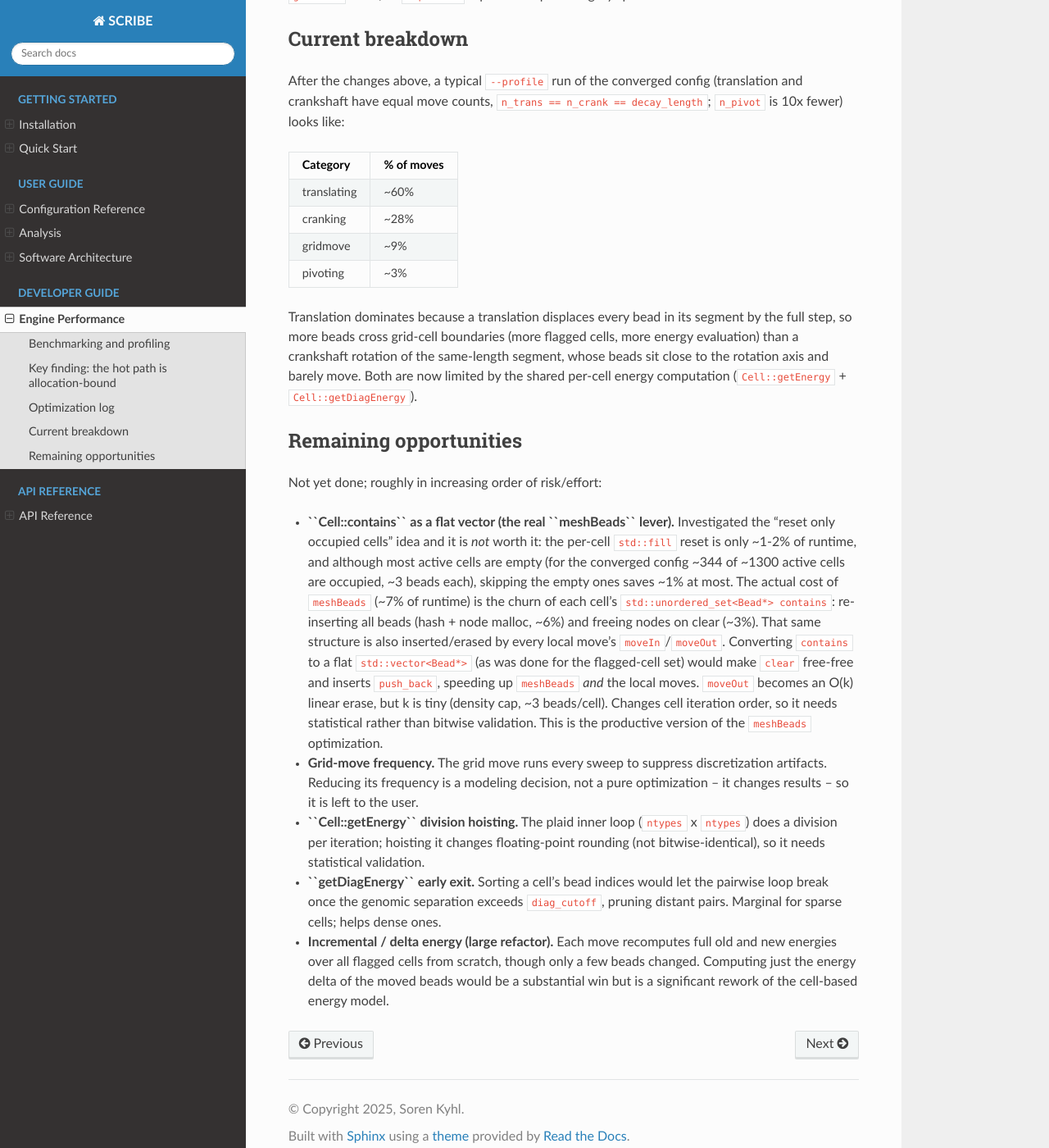
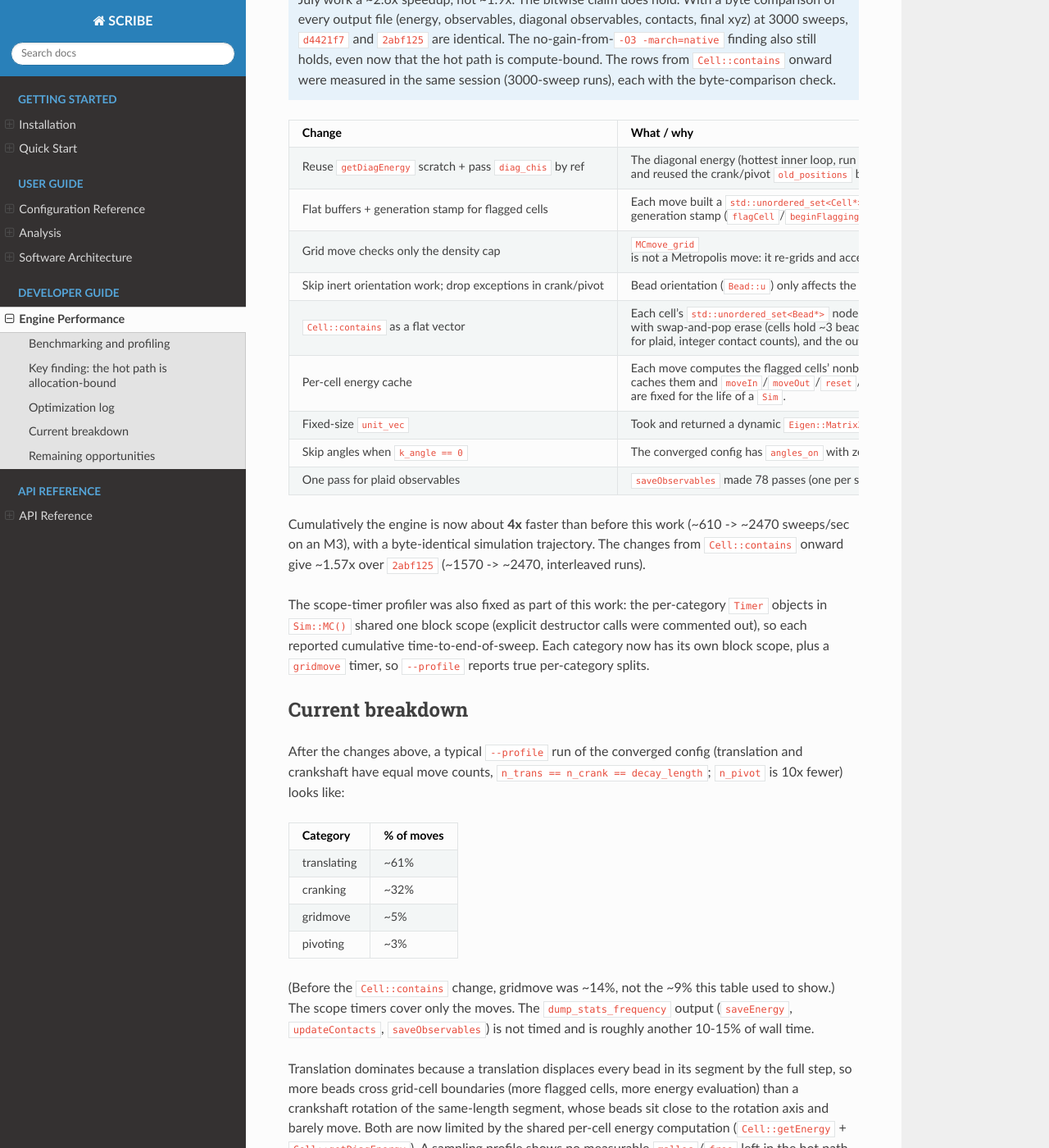
Before and after one commit to SorenKyhl/SCRIBE-chromatin, a Sphinx documentation site: the page built from docs/source/performance.rst, in a window 1280 px wide and 1400 px high, scrolled down 1714 px. Shown: the whole window at 82% size. Built offline with Sphinx 7.4.7 and the Read the Docs theme 3.1.0, drawn with Linux system fonts in a browser that asks for light colours; some of the changed text lies outside the part shown.

Commit message:
docs: re-verify engine performance claims; log new optimizations
Re-measured the July optimization log on an M3 at -O2. The bitwise and
no-gain-from--O3/-march=native findings hold. The baseline was ~610
sweeps/sec, not ~842, and master was ~1570, not ~1650. Gridmove was ~14%
of move time, not ~9%. Record the five new byte-identical optimizations
(~1570 -> ~2470 sweeps/sec, ~4x overall since before the July work), the
experiments that were tried and rejected, and the remaining opportunities,
which now all need statistical validation.

benchmark_engine.py gains --keep DIR so two builds can be byte-compared
with diff -r instead of just matching acceptance rates. It also documents
that setup.py build_ext does not see edits to the #included engine sources
without --force.

```diff
--- a/docs/source/performance.rst
+++ b/docs/source/performance.rst
@@ -17,11 +17,27 @@ acceptance rate and bead-move counts -- only sweeps/sec should move.
 
 .. code-block:: bash
 
+   # The engine sources are #included into src/pybind_Sim.cpp, so setuptools
+   # does not see edits to them. Force a rebuild before every measurement.
+   python setup.py build_ext --inplace --force
+
    # Throughput (sweeps/sec), 3 repeats
    python benchmarks/benchmark_engine.py --sweeps 5000 --repeat 3
 
    # Per-category time breakdown (enables the engine's scope timers)
    python benchmarks/benchmark_engine.py --sweeps 400 --profile
+
+Matching acceptance rates is a weak check. To show that a change is
+behavior-preserving, keep the outputs of a baseline build and of the changed
+build and byte-compare them. ``log.log`` contains wall-clock times, so exclude
+it:
+
+.. code-block:: bash
+
+   python benchmarks/benchmark_engine.py --sweeps 3000 --repeat 1 --keep /tmp/before
+   # ... apply the change, rebuild with --force ...
+   python benchmarks/benchmark_engine.py --sweeps 3000 --repeat 1 --keep /tmp/after
+   diff -r -x log.log /tmp/before /tmp/after   # no output == identical
 
 The ``--profile`` mode reports true per-move-category times (translation,
 crankshaft, pivot, grid move, ...). For a function-level view, attach a
@@ -54,6 +70,19 @@ All changes below are behavior-preserving: on the fixed-seed benchmark the
 trajectory stayed bitwise-identical (overall acceptance 82.2284%). Throughput
 figures are 5000-sweep runs at the default ``-O2`` on the same machine, so they
 are only meaningful relative to each other.
+
+.. note::
+   **Re-verified 2026-10-08 (Apple M3, -O2).** The first four rows were
+   recorded in July, and some of their figures did not reproduce. The
+   pre-optimization engine (``d4421f7``) runs at **~610** sweeps/sec, not
+   ~842. The engine after ``b1d7e8a`` runs at **~1570**, not ~1650. That makes
+   the July work a ~2.6x speedup, not ~1.9x. The bitwise claim does hold. With
+   a byte comparison of every output file (energy, observables, diagonal
+   observables, contacts, final xyz) at 3000 sweeps, ``d4421f7`` and
+   ``2abf125`` are identical. The no-gain-from-``-O3 -march=native`` finding
+   also still holds, even now that the hot path is compute-bound. The rows
+   from ``Cell::contains`` onward were measured in the same session (3000-sweep
+   runs), each with the byte-comparison check.
 
 .. list-table::
    :header-rows: 1
@@ -98,9 +127,48 @@ are only meaningful relative to each other.
        plain flag.
      - ~1500 -> ~1650
      - ``b1d7e8a``
+   * - ``Cell::contains`` as a flat vector
+     - Each cell's ``std::unordered_set<Bead*>`` node-allocated on every insert
+       and freed on every erase or clear: in ``meshBeads`` every sweep, and in
+       every local move's ``moveIn``/``moveOut``. Use a ``std::vector`` with
+       swap-and-pop erase (cells hold ~3 beads). This was previously thought
+       to need statistical validation because it changes iteration order. It
+       doesn't: every consumer of ``contains`` on the default path is
+       order-independent (integer pair counts per diagonal bin, ``typenums``
+       for plaid, integer contact counts), and the outputs are byte-identical.
+     - ~1570 -> ~1870
+     - ``d2db0ac``
+   * - Per-cell energy cache
+     - Each move computes the flagged cells' nonbonded energy before and after.
+       A cell's plaid and diagonal energies depend only on its contents and
+       volume, so ``Cell`` caches them and ``moveIn``/``moveOut``/``reset``/
+       volume updates invalidate the cache. After an accepted move, a cell's
+       cached "new" energy is the next move's "old" energy. The cached value is
+       exactly what recomputation would give, so results are byte-identical.
+       This assumes ``chis``/``diag_chis`` are fixed for the life of a ``Sim``.
+     - ~1870 -> ~2170
+     - ``e31dd74``
+   * - Fixed-size ``unit_vec``
+     - Took and returned a dynamic ``Eigen::MatrixXd``, so it heap-allocated
+       on every translation, rotation, pivot and grid move.
+     - ~+1%
+     - ``c97efa4``
+   * - Skip angles when ``k_angle == 0``
+     - The converged config has ``angles_on`` with zero stiffness, so each move
+       evaluated four angle energies that were exactly zero.
+     - ~2190 -> ~2280
+     - ``36f7c82``
+   * - One pass for plaid observables
+     - ``saveObservables`` made 78 passes (one per species pair) over ~1300
+       active cells every 10 sweeps. Now it makes one pass, with the same
+       per-pair summation order.
+     - ~2280 -> ~2470
+     - ``c488f8c``
 
-Cumulatively this is roughly a **1.9x** speedup (~842 -> ~1650 sweeps/sec),
-with an identical simulation trajectory.
+Cumulatively the engine is now about **4x** faster than before this work
+(~610 -> ~2470 sweeps/sec on an M3), with a byte-identical simulation
+trajectory. The changes from ``Cell::contains`` onward give ~1.57x over
+``2abf125`` (~1570 -> ~2470, interleaved runs).
 
 The scope-timer profiler was also fixed as part of this work: the per-category
 ``Timer`` objects in ``Sim::MC()`` shared one block scope (explicit destructor
@@ -118,50 +186,78 @@ decay_length``; ``n_pivot`` is 10x fewer) looks like:
 =============  ===========
 Category       % of moves
 =============  ===========
-translating    ~60%
-cranking       ~28%
-gridmove       ~9%
+translating    ~61%
+cranking       ~32%
+gridmove       ~5%
 pivoting       ~3%
 =============  ===========
+
+(Before the ``Cell::contains`` change, gridmove was ~14%, not the ~9% this
+table used to show.) The scope timers cover only the moves. The
+``dump_stats_frequency`` output (``saveEnergy``, ``updateContacts``,
+``saveObservables``) is not timed and is roughly another 10-15% of wall time.
 
 Translation dominates because a translation displaces every bead in its segment
 by the full step, so more beads cross grid-cell boundaries (more flagged cells,
 more energy evaluation) than a crankshaft rotation of the same-length segment,
 whose beads sit close to the rotation axis and barely move. Both are now
 limited by the shared per-cell energy computation
-(``Cell::getEnergy`` + ``Cell::getDiagEnergy``).
+(``Cell::getEnergy`` + ``Cell::getDiagEnergy``). A sampling profile shows no
+measurable ``malloc``/``free`` left in the hot path. What remains is real
+arithmetic: the plaid double loop accounts for about a third of samples and
+the diagonal pair loop for about a fifth.
 
 Remaining opportunities
 -----------------------
 
-Not yet done; roughly in increasing order of risk/effort:
+The bitwise-preserving opportunities are largely used up. Anything that
+changes floating-point summation order or rounding cannot be checked by byte
+comparison, so it needs the statistical (ensemble) validation tier.
 
-- **``Cell::contains`` as a flat vector (the real ``meshBeads`` lever).**
-  Investigated the "reset only occupied cells" idea and it is *not* worth it:
-  the per-cell ``std::fill`` reset is only ~1-2% of runtime, and although most
-  active cells are empty (for the converged config ~344 of ~1300 active cells
-  are occupied, ~3 beads each), skipping the empty ones saves ~1% at most.
-  The actual cost of ``meshBeads`` (~7% of runtime) is the churn of each cell's
-  ``std::unordered_set<Bead*> contains``: re-inserting all beads (hash + node
-  malloc, ~6%) and freeing nodes on clear (~3%). That same structure is also
-  inserted/erased by every local move's ``moveIn``/``moveOut``. Converting
-  ``contains`` to a flat ``std::vector<Bead*>`` (as was done for the flagged-cell
-  set) would make ``clear`` free-free and inserts ``push_back``, speeding up
-  ``meshBeads`` *and* the local moves. ``moveOut`` becomes an O(k) linear erase,
-  but k is tiny (density cap, ~3 beads/cell). Changes cell iteration order, so
-  it needs statistical rather than bitwise validation. This is the productive
-  version of the ``meshBeads`` optimization.
-- **Grid-move frequency.** The grid move runs every sweep to suppress
-  discretization artifacts. Reducing its frequency is a modeling decision, not a
-  pure optimization -- it changes results -- so it is left to the user.
-- **``Cell::getEnergy`` division hoisting.** The plaid inner loop
-  (``ntypes`` x ``ntypes``) does a division per iteration; hoisting it changes
-  floating-point rounding (not bitwise-identical), so it needs statistical
+Bitwise-preserving, small:
+
+- **Keep output files open.** Each stats dump ``fopen``/``fclose``-es four or
+  five files. ``open``/``close``/``write`` syscalls are ~3% of samples. Keeping
+  the ``FILE*`` open with an ``fflush`` per dump would remove most of that.
+
+Tried and rejected (measured, not worth it):
+
+- **Keep the energy cache across the grid move's re-mesh.** ``meshBeads``
+  invalidates every cell each sweep, which is why only about half of "old"
+  energy lookups hit the cache. Re-validating cells whose membership is
+  unchanged and whose rebuilt ``typenums`` are bit-identical made the engine
+  ~4% *slower*. Most occupied cells are touched within a sweep, so their
+  incrementally updated ``typenums`` rarely bit-match the rebuilt ones. An
+  incremental re-mesh (move only beads whose cell index changed) would avoid
+  this, but it changes ``typenums`` rounding, so it needs statistical
   validation.
+- **Skip** ``exp`` **for downhill moves** (``dU >= 0`` always accepts, since
+  ``uniform()`` is in [0, 1)). Exact, but no measurable change.
+- **Resetting only occupied cells in** ``meshBeads``: ~1% at most (see the git
+  history of this page).
+
+Need statistical validation:
+
+- **``Cell::getEnergy`` division hoisting.** This is now the single largest
+  cost. The plaid inner loop (``ntypes`` x ``ntypes``) does a division per
+  iteration. Precomputing ``chis * vol / beadvol`` per cell, or a symmetric
+  ``phis^T chis phis`` product, changes rounding.
 - **``getDiagEnergy`` early exit.** Sorting a cell's bead indices would let the
   pairwise loop break once the genomic separation exceeds ``diag_cutoff``,
   pruning distant pairs. Marginal for sparse cells; helps dense ones.
-- **Incremental / delta energy (large refactor).** Each move recomputes full
-  old and new energies over all flagged cells from scratch, though only a few
-  beads changed. Computing just the energy delta of the moved beads would be a
-  substantial win but is a significant rework of the cell-based energy model.
+- **Incremental / delta energy (large refactor).** Each move still computes
+  the full new energy of every flagged cell. Computing just the energy delta
+  of the moved beads would be a substantial win, but it is a significant
+  rework of the cell-based energy model.
+
+Modeling decisions, not optimizations:
+
+- **Grid-move frequency.** The grid move runs every sweep to suppress
+  discretization artifacts. Reducing its frequency changes results.
+
+Not a performance issue, but noticed while verifying the grid-move change:
+``MCmove_grid`` rejects only when the summed density-cap energy reaches
+``9999999999``, while one over-full cell contributes ``99999999 * phi``
+(~5e7). A grid move is therefore rejected only if more than ~100 cells
+overflow at once. For the converged config this never matters (no cell came
+near the cap in 3000 grid moves), but the two constants look inconsistent.
```
Also changed, not shown: 1 other file.
